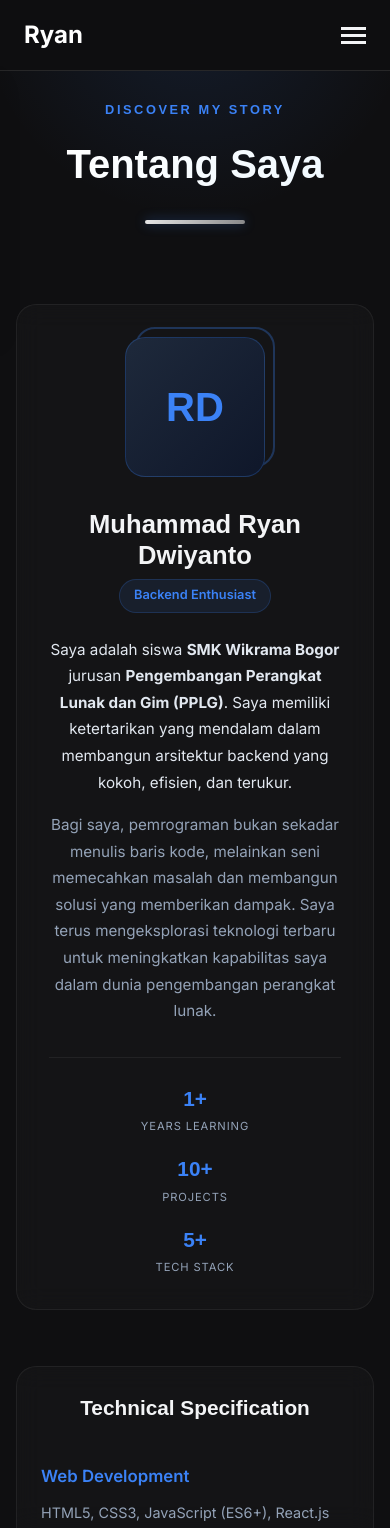
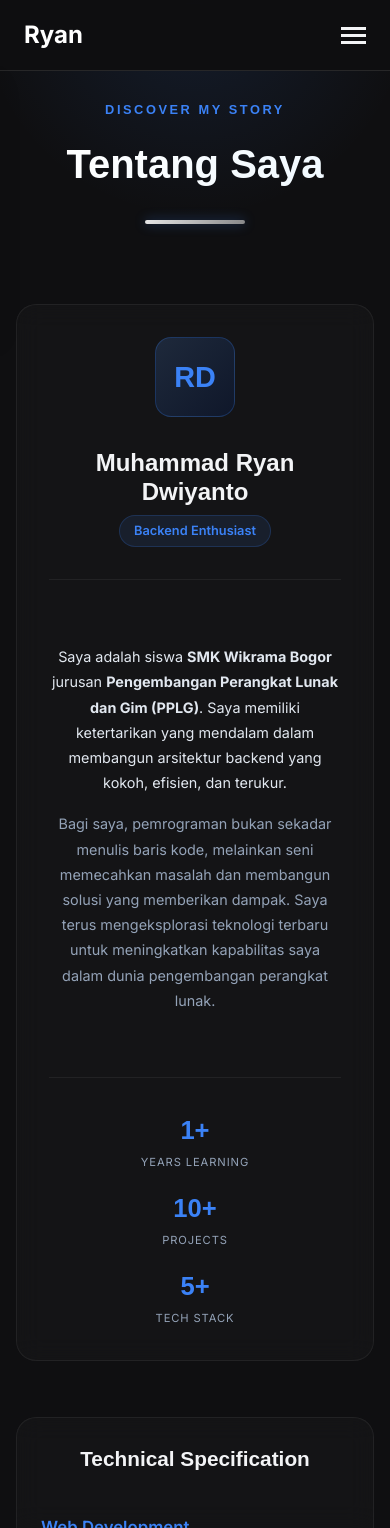
Before and after one commit to Ryan-Dwiyanto/Portofolio-Ryan, a React (Vite) app in the folder FrontendPorto/: page /about in a window 390 px wide. Shown: the top 1528 px of the page. Built offline with nearby package versions, Linux system fonts and the light colour scheme.

Commit message:
Restructure About: stacked layout, text fills full width

```diff
--- a/FrontendPorto/css/about.css
+++ b/FrontendPorto/css/about.css
@@ -49,9 +49,9 @@
   box-shadow: 0 0 12px rgba(59, 130, 246, 0.4);
 }
 
-/* About Content Container */
+/* Content Container */
 .about-content .container {
-  max-width: 1100px;
+  max-width: 900px;
   margin: 0 auto;
   padding: 0 2rem;
 }
@@ -76,70 +76,44 @@
   margin-bottom: 3rem;
 }
 
-.profile-grid {
-  display: grid;
-  grid-template-columns: 200px 1fr;
-  gap: 3rem;
-  align-items: start;
-  width: 100%;
-}
-
-/* Profile Image */
-.profile-image-container {
+/* Profile Top: Avatar + Name side by side */
+.profile-top {
   display: flex;
-  justify-content: center;
+  align-items: center;
+  gap: 2rem;
+  margin-bottom: 2rem;
+  padding-bottom: 2rem;
+  border-bottom: 1px solid rgba(255, 255, 255, 0.06);
 }
 
 .profile-image-wrapper {
-  position: relative;
-  width: 180px;
-  height: 180px;
+  width: 100px;
+  height: 100px;
   flex-shrink: 0;
 }
 
 .image-placeholder {
   width: 100%;
   height: 100%;
-  border-radius: 20px;
+  border-radius: 16px;
   background: linear-gradient(135deg, #1e293b, #0f172a);
   display: flex;
   align-items: center;
   justify-content: center;
-  font-size: 3.5rem;
+  font-size: 2.2rem;
   font-weight: 800;
   color: #3b82f6;
   border: 1px solid rgba(59, 130, 246, 0.25);
-  position: relative;
-  z-index: 2;
   font-family: "Outfit", sans-serif;
 }
 
-.image-decoration {
-  position: absolute;
-  top: -10px;
-  right: -10px;
-  width: 100%;
-  height: 100%;
-  border: 2px solid #3b82f6;
-  border-radius: 20px;
-  z-index: 1;
-  opacity: 0.3;
-}
-
-/* Profile Text */
-.profile-text {
-  min-width: 0;
-  width: 100%;
-  max-width: 100%;
-}
-
-.name-header {
-  margin-bottom: 1.5rem;
+.profile-identity {
+  flex: 1;
 }
 
 .profile-name {
   font-family: "Outfit", sans-serif;
-  font-size: 2rem;
+  font-size: 1.8rem;
   font-weight: 700;
   margin-bottom: 0.5rem;
   line-height: 1.2;
@@ -147,13 +121,18 @@
 
 .profile-badge {
   display: inline-block;
-  padding: 0.35rem 0.9rem;
+  padding: 0.3rem 0.85rem;
   background: rgba(59, 130, 246, 0.1);
   border: 1px solid rgba(59, 130, 246, 0.2);
   border-radius: 100px;
   font-size: 0.8rem;
   font-weight: 600;
   color: #3b82f6;
+}
+
+/* Profile Body: Full-width paragraphs */
+.profile-body {
+  margin-bottom: 2rem;
 }
 
 .profile-intro {
@@ -166,15 +145,14 @@
 .profile-description {
   color: #94a3b8;
   font-size: 0.95rem;
-  margin-bottom: 2rem;
   line-height: 1.75;
 }
 
 /* Stats */
 .profile-stats {
   display: flex;
-  gap: 2.5rem;
-  padding-top: 1.5rem;
+  gap: 2rem;
+  padding-top: 2rem;
   border-top: 1px solid rgba(255, 255, 255, 0.06);
 }
 
@@ -337,34 +315,27 @@
     padding: 2rem;
   }
 
-  .profile-grid {
-    grid-template-columns: 1fr;
+  .profile-top {
+    flex-direction: column;
     text-align: center;
-    gap: 2rem;
   }
 
   .profile-image-wrapper {
-    width: 140px;
-    height: 140px;
-    margin: 0 auto;
+    width: 80px;
+    height: 80px;
   }
 
   .image-placeholder {
-    font-size: 2.5rem;
+    font-size: 1.8rem;
   }
 
   .profile-name {
-    font-size: 1.6rem;
+    font-size: 1.5rem;
   }
 
   .profile-intro,
   .profile-description {
-    text-align: center;
-    font-size: 0.95rem;
-  }
-
-  .profile-stats {
-    justify-content: center;
+    font-size: 0.9rem;
   }
 
   .table-section {
@@ -409,8 +380,4 @@
     gap: 1rem;
     align-items: center;
   }
-
-  .stat-value {
-    font-size: 1.3rem;
-  }
 }
--- a/FrontendPorto/src/pages/About.jsx
+++ b/FrontendPorto/src/pages/About.jsx
@@ -14,29 +14,25 @@ const About = () => {
       <section className="about-content">
         <div className="container">
           <div className="glass-card profile-section">
-            <div className="profile-grid">
-              <div className="profile-image-container">
+            <div className="profile-top">
               <div className="profile-image-wrapper">
                 <div className="image-placeholder">
                   <span>RD</span>
                 </div>
-                  <div className="image-decoration"></div>
+              </div>
+              <div className="profile-identity">
+                <h2 className="profile-name">Muhammad Ryan Dwiyanto</h2>
+                <span className="profile-badge">Backend Enthusiast</span>
               </div>
             </div>
 
-              <div className="profile-text">
-                <div className="name-header">
-                  <h2 className="profile-name">Muhammad Ryan Dwiyanto</h2>
-                  <span className="profile-badge">Backend Enthusiast</span>
-                </div>
-
+            <div className="profile-body">
               <p className="profile-intro">
                 Saya adalah siswa <strong>SMK Wikrama Bogor</strong> jurusan{" "}
                 <strong>Pengembangan Perangkat Lunak dan Gim (PPLG)</strong>.
                 Saya memiliki ketertarikan yang mendalam dalam membangun
                 arsitektur backend yang kokoh, efisien, dan terukur.
               </p>
-
               <p className="profile-description">
                 Bagi saya, pemrograman bukan sekadar menulis baris kode,
                 melainkan seni memecahkan masalah dan membangun solusi yang
@@ -44,6 +40,7 @@ const About = () => {
                 untuk meningkatkan kapabilitas saya dalam dunia pengembangan
                 perangkat lunak.
               </p>
+            </div>
 
             <div className="profile-stats">
               <div className="stat-item">
@@ -57,8 +54,6 @@ const About = () => {
               <div className="stat-item">
                 <span className="stat-value">5+</span>
                 <span className="stat-label">Tech Stack</span>
-                  </div>
-                </div>
               </div>
             </div>
           </div>
```
Lines whose indentation alone changed are shown as unchanged.
